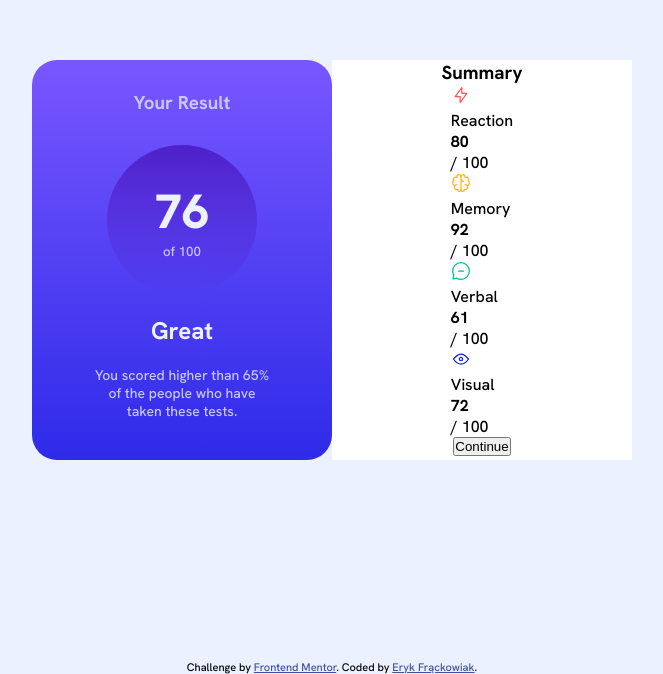
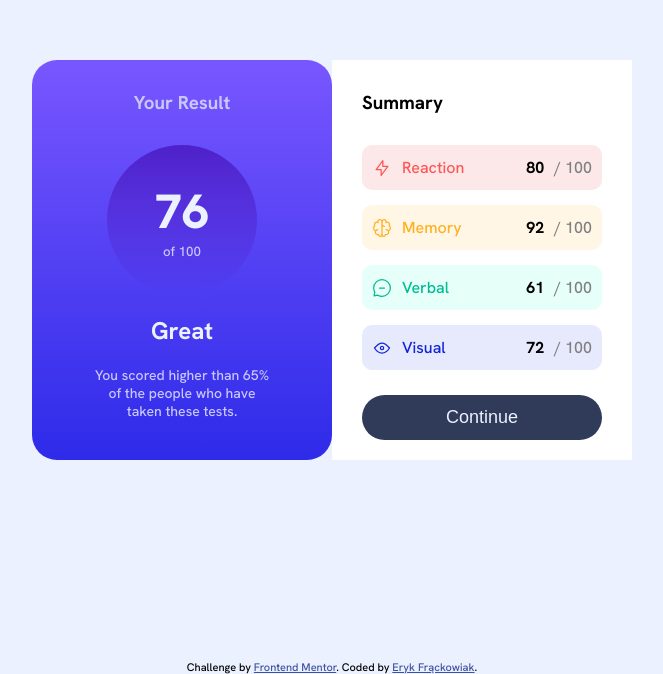
Before and after one commit to fryca9/results-summary-component, a plain HTML site: page index.html in a window 1280 px wide. Shown: the part 140-814 px from the top of the page, without its empty margins (308-971 px from the left). Drawn offline with Linux system fonts and the light colour scheme.

Commit message:
summary card

```diff
--- a/styles.css
+++ b/styles.css
@@ -6,13 +6,13 @@
 
 :root {
   --reaction-caption: hsl(0, 100%, 67%);
-  --reaction-bg: hsl(0, 81%, 85%);
+  --reaction-bg: hsl(0, 78%, 95%);
   --memory-caption: hsl(39, 100%, 56%);
-  --memory-bg: hsl(39, 97%, 85%);
+  --memory-bg: hsl(39, 97%, 95%);
   --verbal-caption: hsl(166, 100%, 37%);
-  --verbal-bg: hsl(166, 100%, 85%);
+  --verbal-bg: hsl(166, 100%, 95%);
   --visual-caption: hsl(234, 85%, 45%);
-  --visual-bg: hsl(234, 85%, 85%);
+  --visual-bg: hsl(234, 85%, 95%);
 
   --result-bg-gradient: linear-gradient(
     0deg,
@@ -48,12 +48,12 @@ html {
   height: 400px;
   display: flex;
   flex-direction: column;
-  align-items: center;
 }
 
 #result {
   background: var(--result-bg-gradient);
   border-radius: 25px;
+  align-items: center;
 }
 
 .result__heading {
@@ -97,3 +97,80 @@ html {
 #summary {
   background-color: var(--summary-bg);
 }
+
+.summary__heading {
+  width: 80%;
+  padding: 30px 0;
+  margin: 0 auto;
+}
+
+.summary__container {
+  width: 100%;
+}
+
+.summary__container > * {
+  background-color: blue;
+  display: flex;
+  width: 80%;
+  height: 45px;
+  margin: 0 auto 15px;
+  padding: 0 10px;
+  justify-content: space-between;
+  border-radius: 10px;
+}
+
+.summary__container--title,
+.summary__container--score {
+  display: flex;
+  gap: 10px;
+  align-items: center;
+}
+
+.summary__container--score > p {
+  color: grey;
+}
+
+.summary__container--reaction {
+  background-color: var(--reaction-bg);
+}
+.summary__container--reaction > .summary__container--title {
+  color: var(--reaction-caption);
+}
+
+.summary__container--memory {
+  background-color: var(--memory-bg);
+}
+.summary__container--memory > .summary__container--title {
+  color: var(--memory-caption);
+}
+
+.summary__container--verbal {
+  background-color: var(--verbal-bg);
+}
+.summary__container--verbal > .summary__container--title {
+  color: var(--verbal-caption);
+}
+
+.summary__container--visual {
+  background-color: var(--visual-bg);
+}
+.summary__container--visual > .summary__container--title {
+  color: var(--visual-caption);
+}
+
+.summary__button--continue {
+  width: 80%;
+  height: 45px;
+  background-color: var(--button-color);
+  margin: 10px auto;
+  color: var(--website-bg);
+  border: none;
+  border-radius: 35px;
+  font-size: 18px;
+}
+
+
+/* TODO:
+  -> zrobic aby na siebie nachodzily te cards
+  -> clean the code
+  -> start working on the mobile version
```
